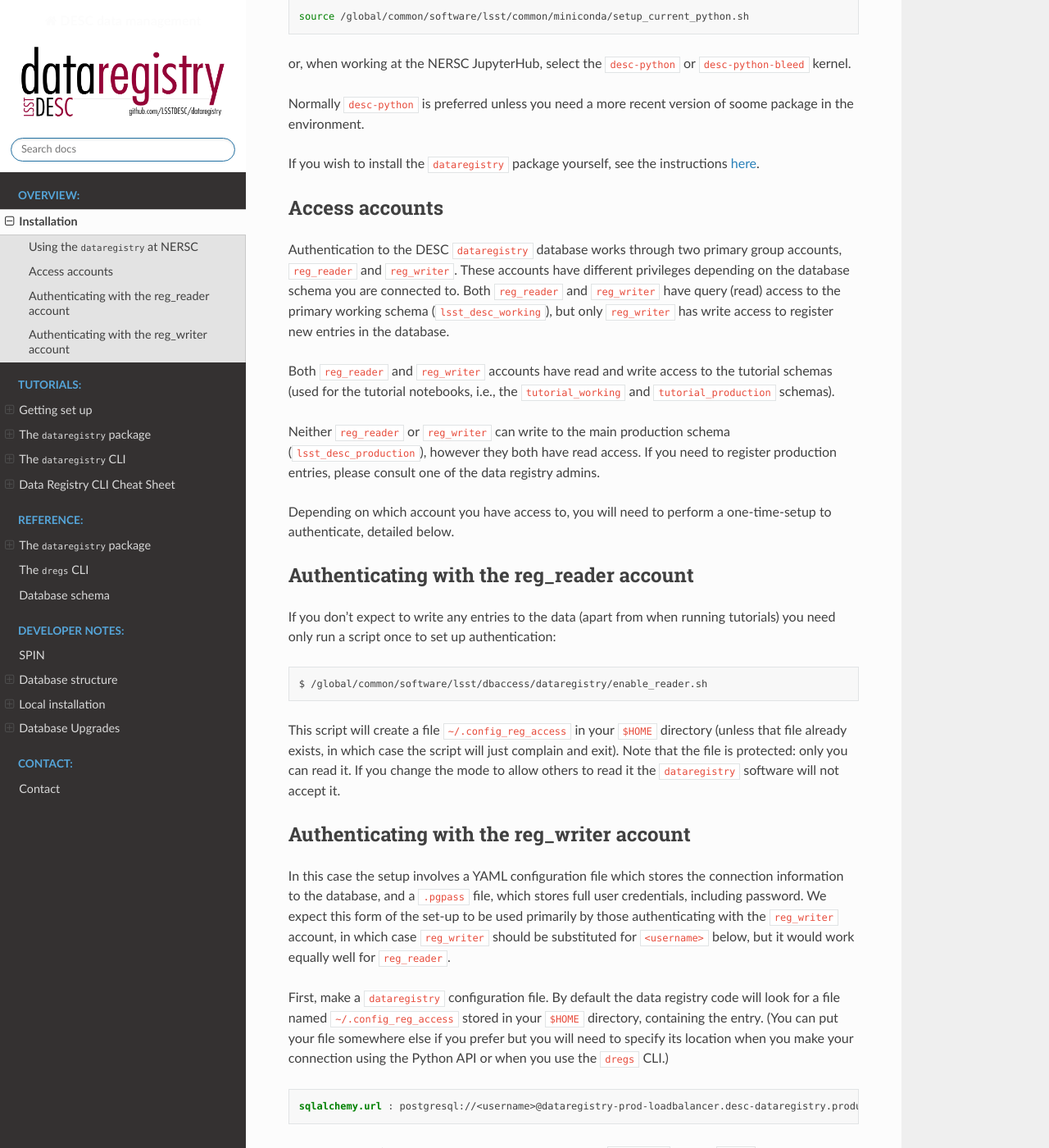
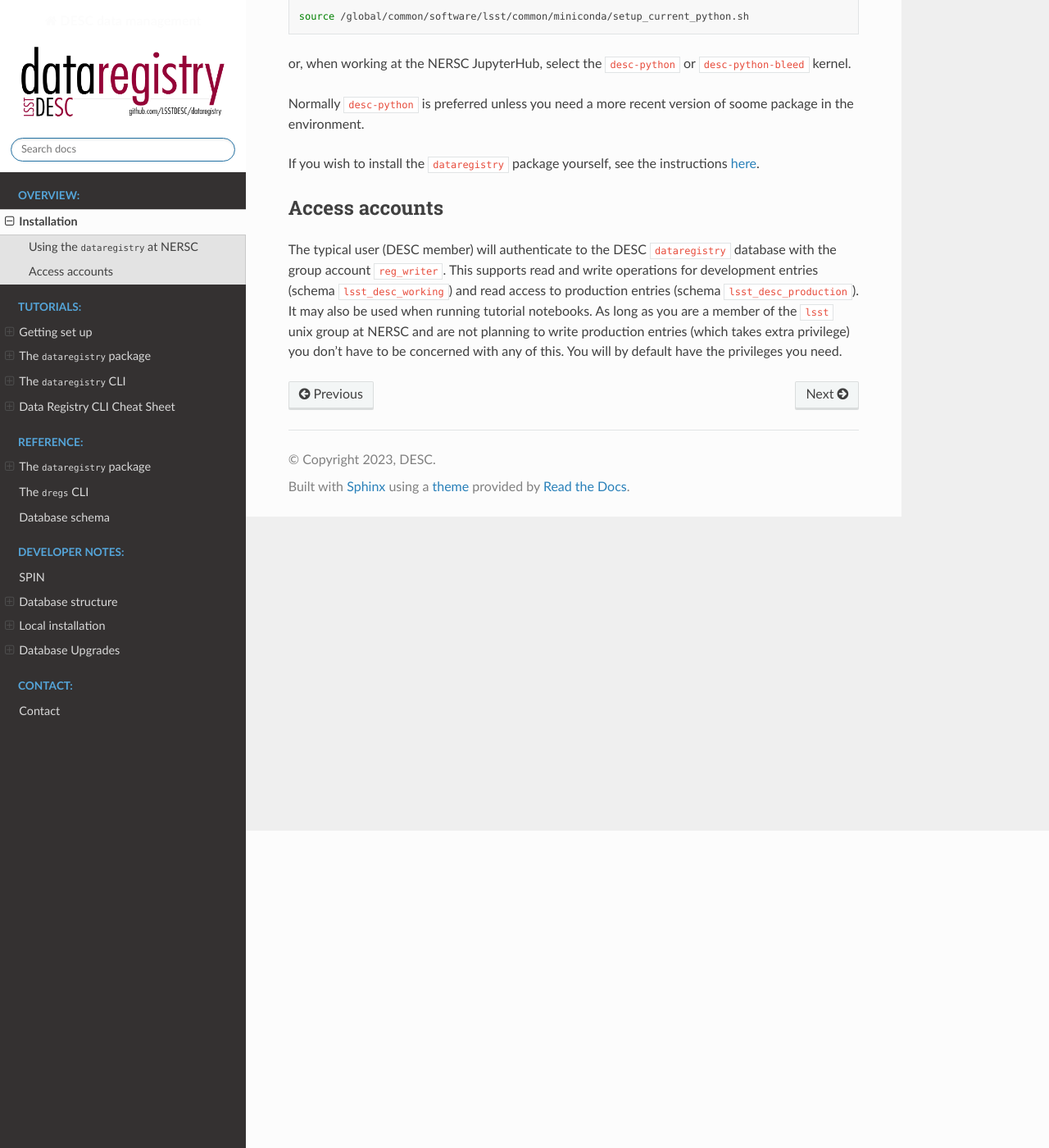
Before and after one commit to LSSTDESC/dataregistry, a Sphinx documentation site: the page built from docs/source/installation.rst, in a window 1280 px wide and 1400 px high, scrolled down 387 px. Shown: the whole window at 82% size. Built offline with Sphinx 7.4.7 and the Read the Docs theme 3.1.0, drawn with Linux system fonts in a browser that asks for light colours; some of the changed text lies outside the part shown.

Commit message:
update doc for new, simpler db authorization

```diff
--- a/docs/source/installation.rst
+++ b/docs/source/installation.rst
@@ -32,77 +32,11 @@ instructions :ref:`here <local-installation>`.
 Access accounts
 ---------------
 
-Authentication to the DESC ``dataregistry`` database works through two primary
-group accounts, ``reg_reader`` and ``reg_writer``. These accounts have
-different privileges depending on the database schema you are connected to.
-Both ``reg_reader`` and ``reg_writer`` have query (read) access to the primary
-working schema (``lsst_desc_working``), but only ``reg_writer`` has write
-access to register new entries in the database.
-
-Both ``reg_reader`` and ``reg_writer`` accounts have read and write access to
-the tutorial schemas (used for the tutorial notebooks, i.e., the
-``tutorial_working`` and ``tutorial_production`` schemas).
-
-Neither ``reg_reader`` or ``reg_writer`` can write to the main production
-schema (``lsst_desc_production``), however they both have read access. If you
-need to register production entries, please consult one of the data registry
-admins.
-
-Depending on which account you have access to, you will need to perform a
-one-time-setup to authenticate, detailed below.
-
-.. _one-time-setup:
-
-Authenticating with the reg_reader account
-------------------------------------------
-
-If you don't expect to write any entries to the data (apart from when running
-tutorials) you need only run a script once to set up authentication:
-
-.. code-block:: bash
-
-   $ /global/common/software/lsst/dbaccess/dataregistry/enable_reader.sh
-
-This script will create a file ``~/.config_reg_access`` in your ``$HOME``
-directory (unless that file already exists, in which case the script will
-just complain and exit). Note that the file is protected: only you can
-read it.  If you change the mode to allow others to read it the
-``dataregistry`` software will not accept it.
-
-Authenticating with the reg_writer account
-------------------------------------------
-
-In this case the setup involves a YAML configuration file which stores the
-connection information to the database, and a ``.pgpass`` file, which
-stores full user credentials, including password.  We expect this form
-of the set-up to be used primarily by those authenticating with the
-``reg_writer`` account, in which case ``reg_writer`` should be substituted
-for ``<username>`` below, but it would work equally well for ``reg_reader``.
-
-First, make a ``dataregistry`` configuration file. By default the data
-registry code will look for a file named
-``~/.config_reg_access`` stored in your ``$HOME`` directory, containing the
-entry. (You can put your file somewhere else if you prefer but you will need
-to specify its location when you make your connection using the Python API
-or when you use the ``dregs`` CLI.)
-
-.. code-block:: yaml
-
-   sqlalchemy.url : postgresql://<username>@dataregistry-prod-loadbalancer.desc-dataregistry.production.svc.spin.nersc.org:5432/desc_data_registry
-
-Then, if you don't have one already, create a file named ``~/.pgpass`` in your
-``$HOME`` directory, and append the entry
-
-.. code-block:: bash
-
-   # data registry db
-   dataregistry-prod-loadbalancer.desc-dataregistry.production.svc.spin.nersc.org:5432:desc_data_registry:<username>:<password>
-
-where ``<password>`` appropriate to the ``<username>`` will be provided on
-request to the DESC data registry admins. As
-a final step, the ``.pgpass`` file must only be readable by you, which you can
-ensure by doing
-
-.. code-block:: bash
-
-   chmod 600 ~/.pgpass
+The typical user (DESC member) will authenticate to the DESC ``dataregistry``
+database with the group account ``reg_writer``. This supports read and write
+operations for development entries (schema ``lsst_desc_working``) and read
+access to production entries (schema ``lsst_desc_production``).  It may also
+be used when running tutorial notebooks. As long as you are a member of the
+``lsst`` unix group at NERSC and are not planning to write production entries
+(which takes extra privilege) you don't have to be concerned with any of this.
+You will by default have the privileges you need.
```
Also changed, not shown: docs/source/tutorial_notebooks/getting_started_1_register.ipynb, docs/source/tutorial_notebooks/production_schema.ipynb.
